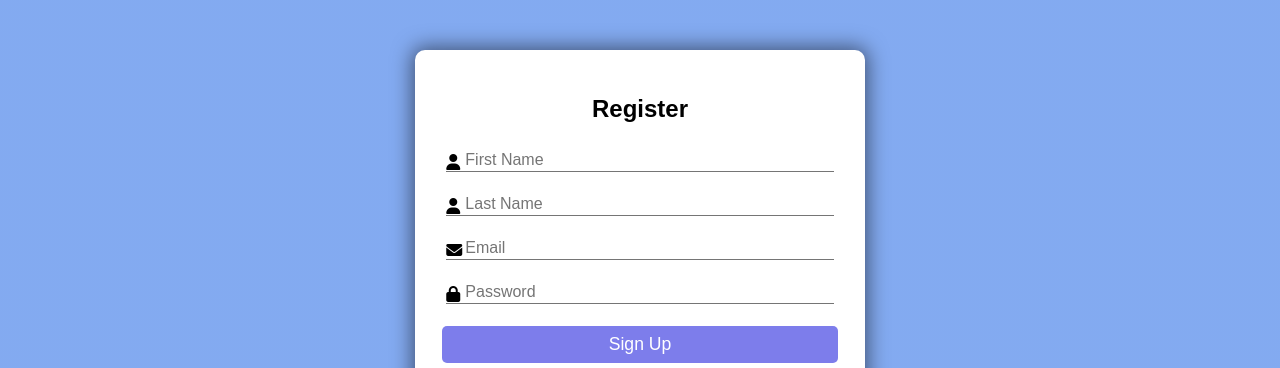
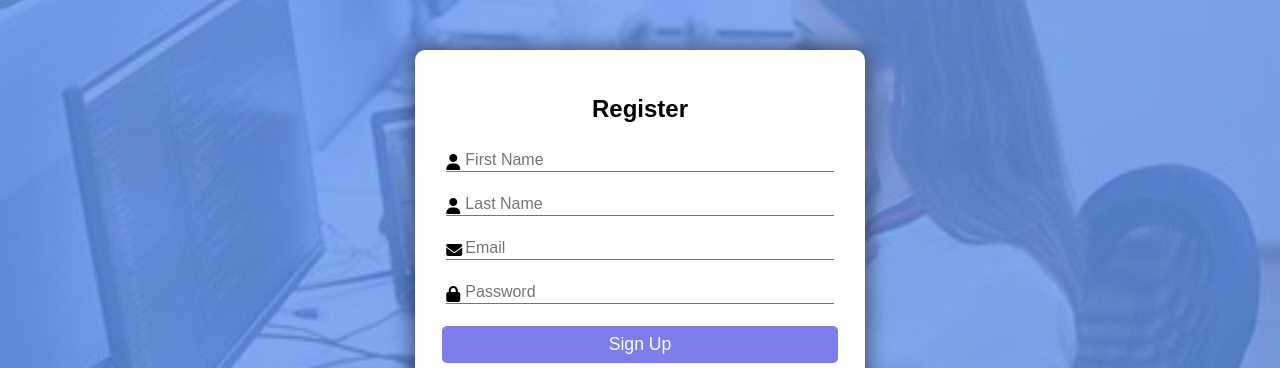
Before and after one commit to DefcValentino/Firebase-Form-Authentication, a plain HTML site: page index.html in a window 1280 px wide. Shown: the top 368 px of the page. Drawn offline with Linux system fonts and the light colour scheme; the site is published under a folder, as on GitHub Pages, so addresses that start at the root find nothing.

Commit message:
edited the css image location

```diff
--- a/style.css
+++ b/style.css
@@ -8,7 +8,7 @@
 body{
     width: 100%;
     height: 100%;
-    background-image:linear-gradient(rgba(100,149,237,0.8), rgba(100,149,237,0.8)), url(/image/working\ space.jpeg);
+    background-image:linear-gradient(rgba(100,149,237,0.8), rgba(100,149,237,0.8)), url(image/working\ space.jpeg);
     background-position: center;
     background-size: cover;
     position: relative;
```
